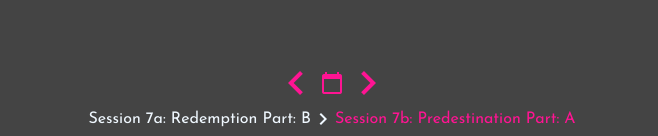
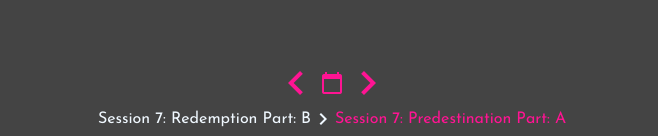
Before and after one commit to GospelTrust/kairos-th-513, a Jekyll site: the page built from docs/content/_week-03/session-07a.md, in a window 1280 px wide and 900 px high, scrolled down 7701 px. Shown: the part 761-897 px from the top of the window, without its empty margins (308-966 px from the left). Built offline with Jekyll 4.4.1, drawn with Linux system fonts in a browser that asks for light colours.

Commit message:
fix: Change labelling for session 7

```diff
--- a/docs/_data/course.yml
+++ b/docs/_data/course.yml
@@ -50,12 +50,12 @@ week-03:
   items:
   - title: 'Redemption'
     header: assignment
-    session: 7a
+    session: 7
     part: B
     url: 'session-07a'
   - title: 'Predestination'
     header: assignment
-    session: 7b
+    session: 7
     url: 'session-07b'
     part: A
   - title: 'Predestination'
```
